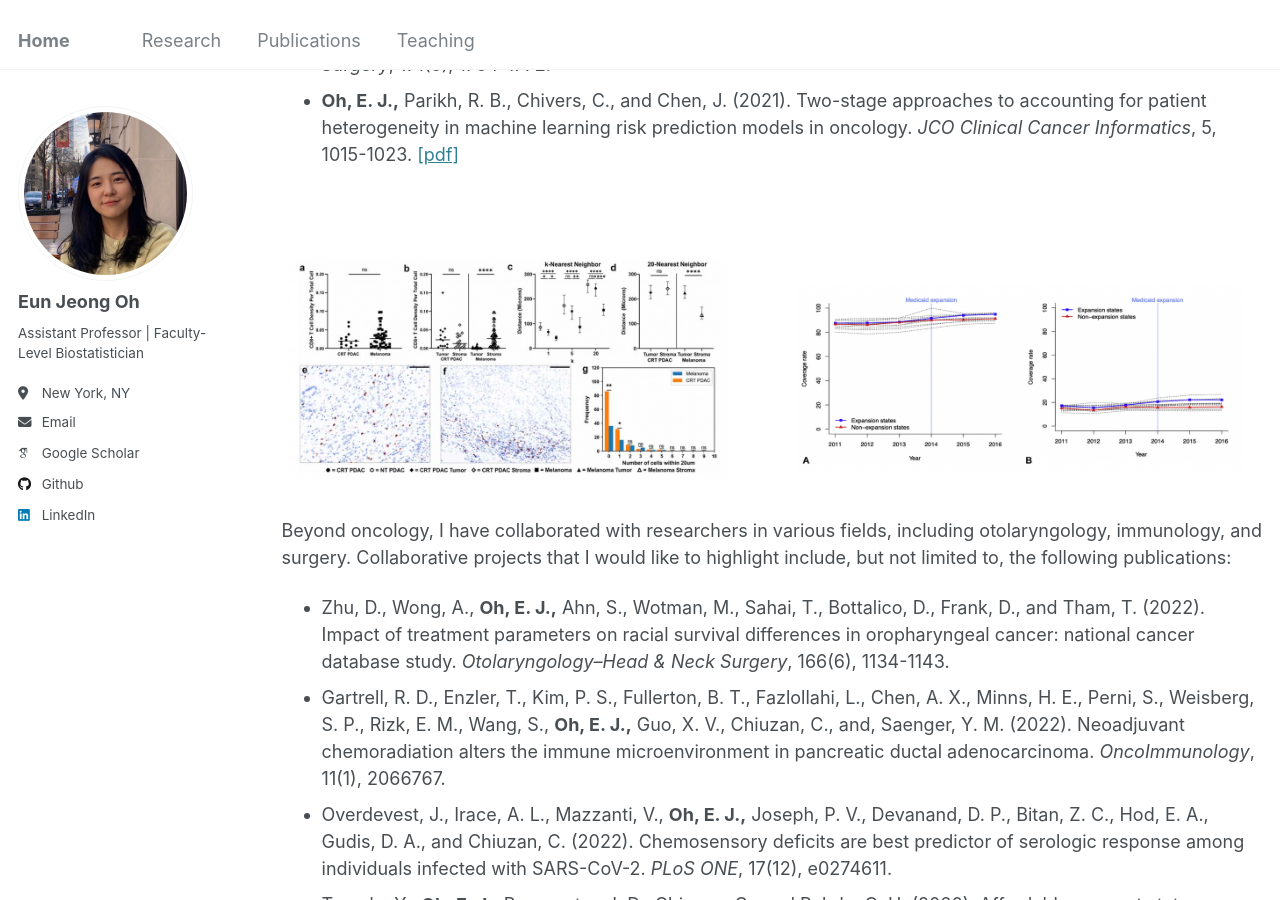
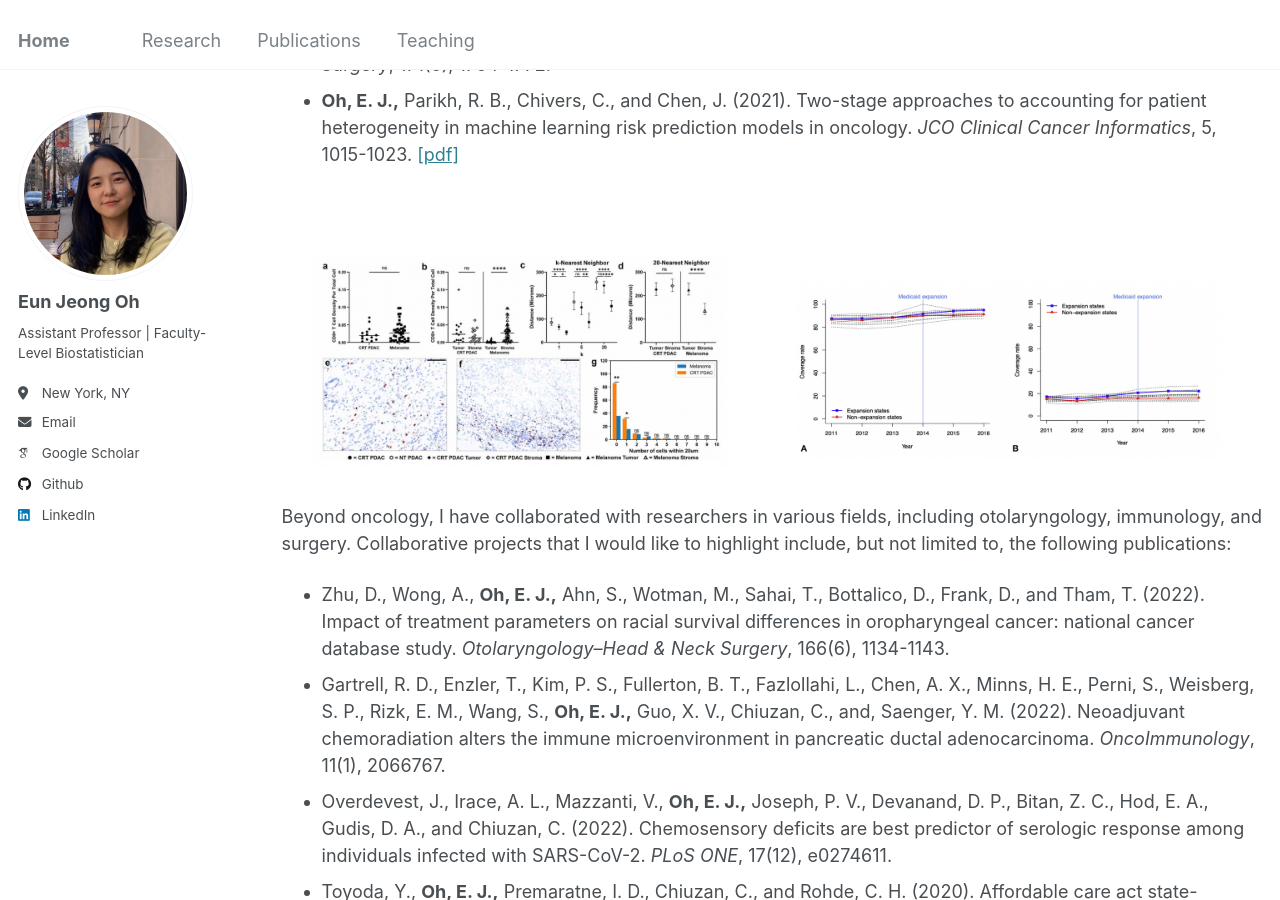
Before and after one commit to oheunj/oheunj.github.io, a Jekyll site: the page built from _pages/research.md, in a window 1280 px wide and 900 px high, scrolled down 1261 px. Built offline with Jekyll 4.4.1, drawn with Linux system fonts in a browser that asks for light colours; some web fonts are replaced.

Commit message:
Update research.md

```diff
--- a/_pages/research.md
+++ b/_pages/research.md
@@ -40,7 +40,7 @@
 <br>
 
 <div style="text-align: center;">
-  <img src="/images/myfig3.png" style="width: 100%;">
+  <img src="/images/myfig3.png" style="width: 95%;">
 </div>
 
 Beyond oncology, I have collaborated with researchers in various fields, including otolaryngology, immunology, and surgery. Collaborative projects that I would like to highlight include, but not limited to, the following publications:
```
